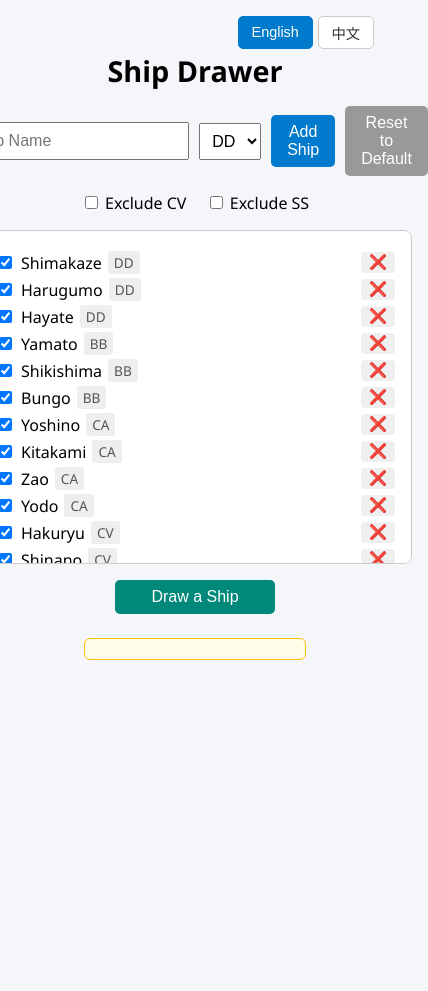
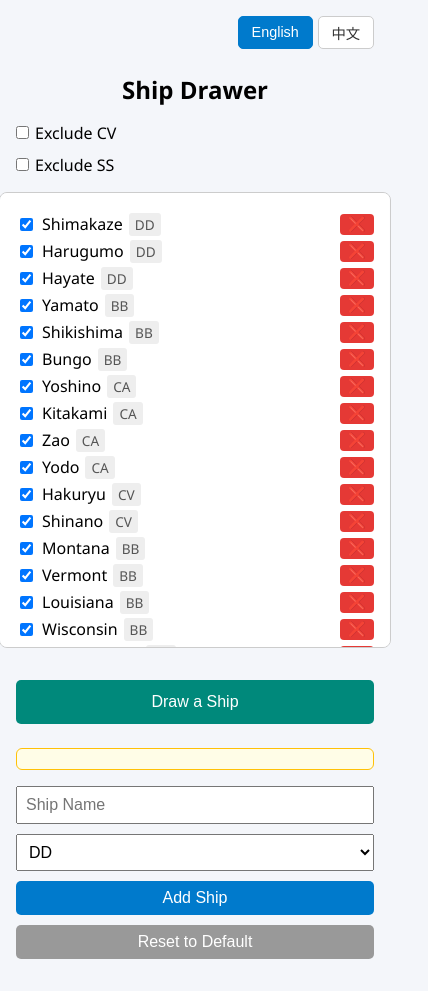
Before and after one commit to TurpanWest/wows-ship-draw, a website built with Vite: page index.html in a window 390 px wide. Shown: the whole page, 428 px wide, since content can reach past the window. Before the commit the page ends 844 px from the top, so only its background shows below. Built offline with nearby package versions, Linux system fonts and the light colour scheme.

Commit message:
feat: improve mobile responsiveness and update ship names
- Add viewport meta tag and responsive CSS for mobile devices
- Reorganize HTML structure for better mobile layout
- Update German and Italian ship names

```diff
--- a/index.html
+++ b/index.html
@@ -2,6 +2,7 @@
 <html lang="en">
 <head>
   <meta charset="UTF-8" />
+  <meta name="viewport" content="width=device-width, initial-scale=1" />
   <link rel="stylesheet" href="style.css">
   <title>Ship Drawer</title>
 </head>
@@ -13,7 +14,19 @@
 
   <h1 id="title">Ship Drawer</h1>
 
-  <div class="input-row">
+
+
+  <div id="filters">
+    <label><input type="checkbox" id="excludeCV"><span id="exclude-cv-text">Exclude CV</span></label>
+    <label><input type="checkbox" id="excludeSS"><span id="exclude-ss-text">Exclude SS</span></label>
+  </div>
+
+  <div id="ship-list"></div>
+
+  <button class="draw-btn" onclick="drawShip()" id="draw-btn">Draw a Ship</button>
+  <div id="result"></div>
+
+    <div class="input-row">
     <input type="text" id="newShipName" placeholder="Ship Name" />
     <select id="newShipType">
       <option value="DD">DD</option>
@@ -25,20 +38,6 @@
     <button class="add-btn" onclick="addShip()" id="add-btn">Add Ship</button>
     <button class="reset-btn" onclick="resetToDefault()" id="reset-btn">Reset to Default</button>
   </div>
-
-  <div id="filters">
-    <label><input type="checkbox" id="excludeCV">
-      <span id="exclude-cv-text">Exclude CV</span>
-    </label>
-    <label style="margin-left: 15px;"><input type="checkbox" id="excludeSS">
-      <span id="exclude-ss-text">Exclude SS</span>
-    </label>
-  </div>
-
-  <div id="ship-list"></div>
-
-  <button class="draw-btn" onclick="drawShip()" id="draw-btn">Draw a Ship</button>
-  <div id="result"></div>
   <script type="module" src="main.js"></script>
 </body>
 </html>
--- a/ships.js
+++ b/ships.js
@@ -65,7 +65,7 @@ export const SHIPS_DATA = {
     { name: "Alexander Nevsky", type: "CA" },
     { name: "Smolensk", type: "CA" },
     { name: "Hindenburg", type: "CA" },
-    { name: "Großer Kurfürst", type: "BB" },
+    { name: "Grosser Kurfürst", type: "BB" },
     { name: "U-4501", type: "SS" },
     { name: "Elbing", type: "DD" },
     { name: "Z-42", type: "DD" },
@@ -77,7 +77,7 @@ export const SHIPS_DATA = {
     { name: "Georg Hoffman", type: "DD" },
     { name: "Mecklenburg", type: "BB" },
     { name: "Max Immelmann", type: "CV" },
-    { name: "Preußen", type: "BB" },
+    { name: "Preussen", type: "BB" },
     { name: "Republique", type: "BB" },
     { name: "Cassard", type: "DD" },
     { name: "Marseille", type: "CA" },
@@ -96,7 +96,7 @@ export const SHIPS_DATA = {
     { name: "Venezia", type: "CA" },
     { name: "Alberico da Barbiano", type: "DD" },
     { name: "Ruggiero di Lauria", type: "BB" },
-    { name: "Christopher Columbus", type: "BB" },
+    { name: "Cristoforo Colombo", type: "BB" },
     { name: "Napoli", type: "CA" },
     { name: "Vampire II", type: "DD" },
     { name: "Cerberus", type: "CA" },
@@ -115,7 +115,7 @@ export const SHIPS_DATA = {
     { name: "Libertad", type: "DD" },
     { name: "Utrecht", type: "CA" },
     { name: "Castilla", type: "CA" },
-    { name: "Willem de Zwijger", type: "BB" },
+    { name: "Willem de Eerste", type: "BB" },
     { name: "Irresistible", type: "BB" },
     { name: "Admiral Latgé", type: "CA" },
     { name: "Laffey", type: "DD" },
--- a/style.css
+++ b/style.css
@@ -107,3 +107,75 @@
     #filters {
       margin-bottom: 1rem;
     }
+    #filters label {
+      display: inline-flex;
+      align-items: center;
+      gap: 6px;
+    }
+    #filters input[type="checkbox"] {
+      margin: 0;
+    }
+    .input-row {
+      margin-top: 1rem;
+    }
+    #ship-list {
+      margin-bottom: 1rem;
+    }
+    #ship-list {
+      width: 100%;
+      max-width: 480px;
+    }
+    #result {
+      width: 100%;
+      max-width: 480px;
+      box-sizing: border-box;
+    }
+    #filters {
+      width: 100%;
+      max-width: 480px;
+      display: flex;
+      gap: 10px;
+      align-items: center;
+    }
+    .delete-btn {
+      background-color: #e53935;
+    }
+    @media (max-width: 600px) {
+      body {
+        padding: 1rem;
+      }
+      .language-switcher {
+        position: static;
+        align-self: flex-end;
+        margin-bottom: 0.5rem;
+      }
+      h1 {
+        font-size: 1.5rem;
+        text-align: center;
+      }
+      .input-row {
+        flex-direction: column;
+        align-items: stretch;
+        width: 100%;
+        max-width: 480px;
+      }
+      input[type="text"], select, .add-btn, .reset-btn {
+        width: 100%;
+        box-sizing: border-box;
+      }
+      .draw-btn {
+        width: 100%;
+        max-width: 480px;
+        min-height: 44px;
+      }
+      #ship-list {
+        max-height: 50vh;
+      }
+      .ship-item {
+        gap: 8px;
+      }
+      #filters {
+        flex-direction: column;
+        align-items: flex-start;
+      }
+    }
```
